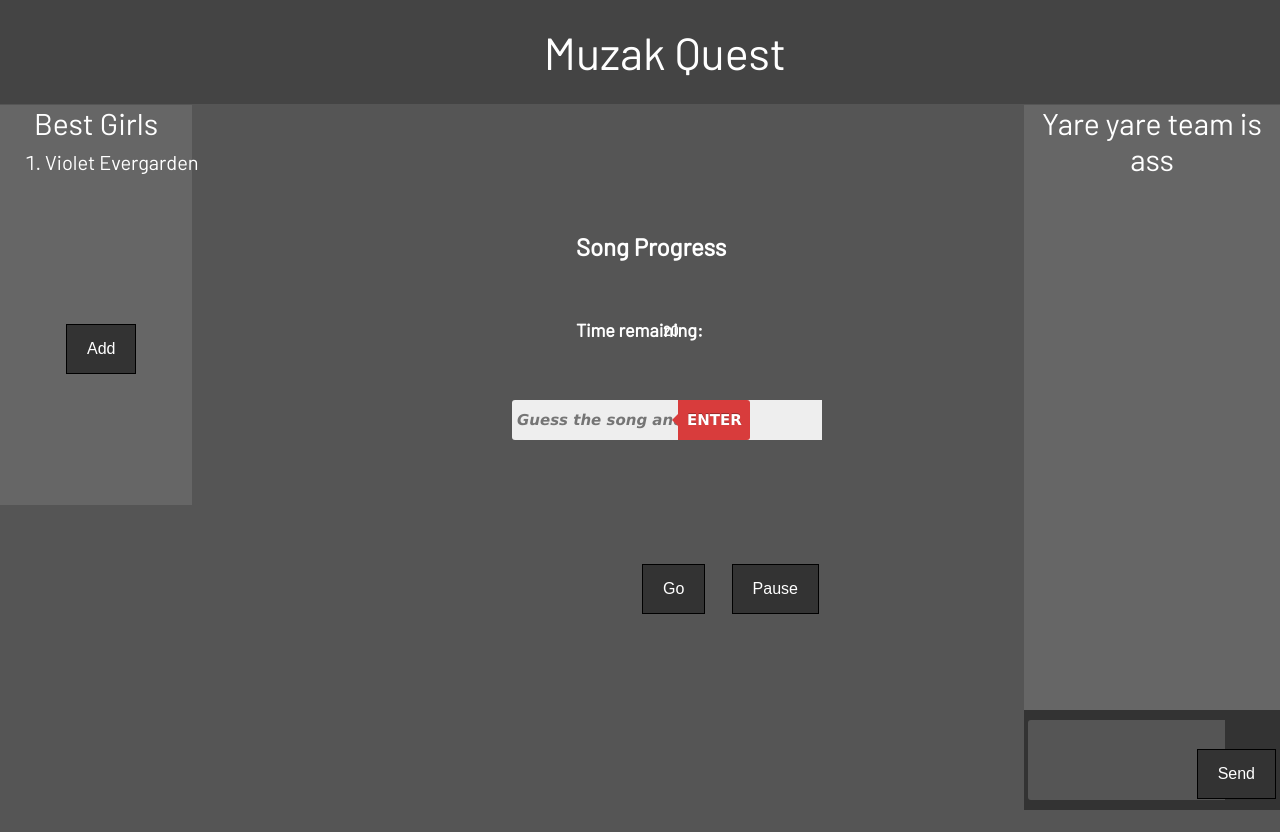
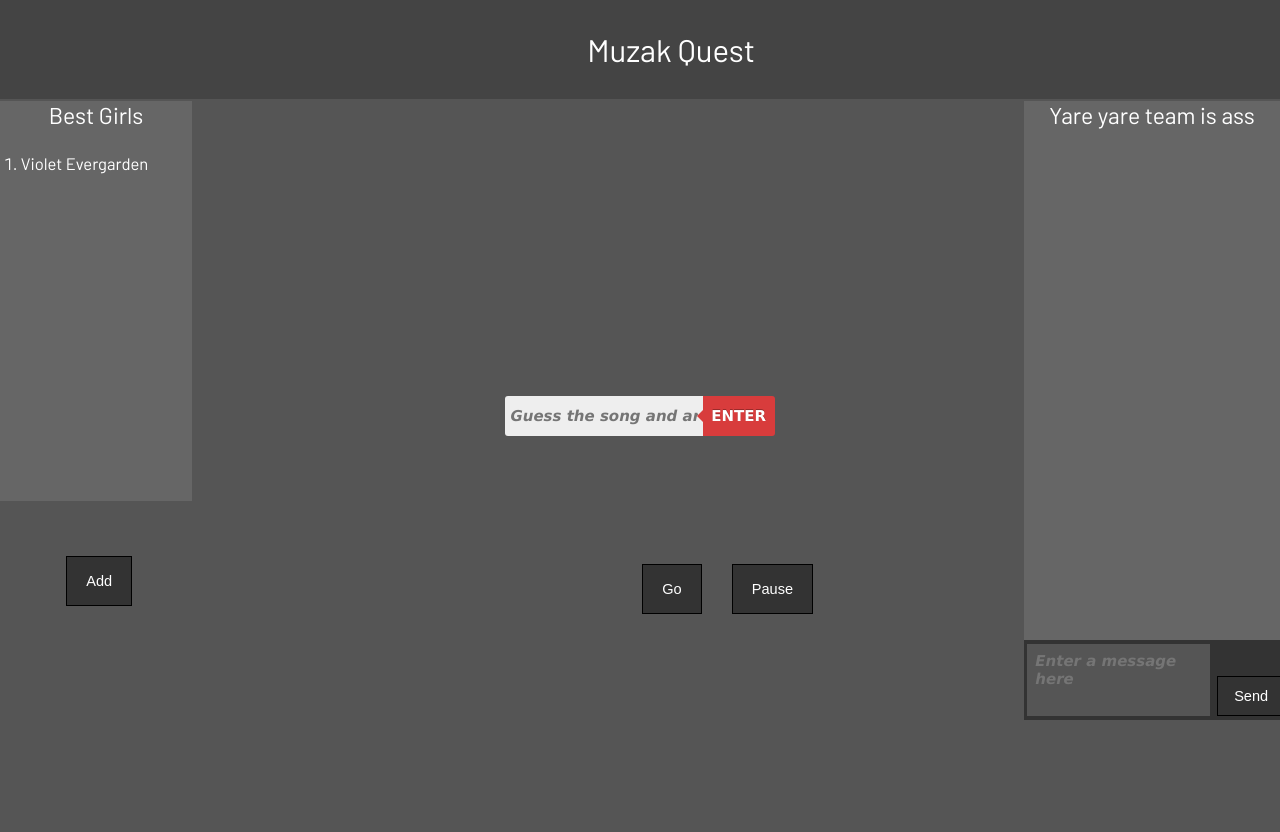
Before and after one commit to jameswzhou/musicquiz, a plain HTML site: page frontend/main.html in a window 1280 px wide. Before the commit the page ends 800 px from the top, so only its background shows below. Drawn offline with Linux system fonts and the light colour scheme.

Commit message:
updated resizing

```diff
--- /dev/null
+++ b/frontend/main.css
@@ -0,0 +1,226 @@
+header {
+    position: fixed;
+    top: 0%;
+    left: 0%;
+    width: 100%;
+    color: white;
+    font-size: calc(1.5vh + 1.5vw);
+    text-align: center;
+    background-color: #444;
+    padding: 3.9vh;
+    font-family: "Barlow", sans-serif;
+  }
+  body {
+    color: white;
+    font-size: 12px;
+    text-align: center;
+    background-color: #555;
+    padding: 1vh;
+    font-family: "Barlow", sans-serif;
+  }
+  .leaderboard{
+    position: fixed;
+    --num:calc(1.5vh + 1.5vw);
+    top: calc(var(--num) + 8.7vh);
+    left: 0;
+    width: 15%;
+    height: 50%;
+    color: white;
+    background-color: #666;
+    font-size: calc(1.1vh + 1.1vw);
+    text-align: center;
+    font-family: "Barlow", sans-serif;
+  }
+  .players{
+    flex-wrap: wrap;
+    position:fixed;
+    top: 15vh;
+    left: 0.5vh;
+  }
+  ol{
+    position: absolute;
+    top:2vh;
+    left: 1.3vw;
+    width: 12.5vw;
+    padding: 10% 0 10% 5%;
+    color: white;
+    font-size: calc(0.8vh + 0.8vw);
+    text-align: left;
+    font-family: "Barlow", sans-serif;
+  }
+
+  .button {
+    border-style: solid;
+    border-width: 1px;
+    color: white;
+    padding: 2vh 1.5vw;
+    text-align: center;
+    text-decoration: none;
+    display: inline-block;
+    font-size: calc(0.7vh + 0.7vw);
+    margin: 4px 2px;
+    cursor: pointer;
+    background-color: #333;
+  }
+  .button1{
+    position: fixed;
+    top: 70%;
+    left: 50%;
+  }
+  .button2{
+    position: fixed;
+    top: 69%;
+    left: 5%;
+  }
+  .button3{
+    position: fixed;
+    top: 70%;
+    left:57%;
+  }
+  #myProgress {
+    position:flex;
+    top: 35%;
+    left: 30%;
+    width: 40%;
+    background-color: #ddd;
+  }
+  #myBar {
+    position:fixed;
+    top: 38%;
+    left: 30%;
+    width: 0;
+    height: 10px;
+    background-color: #4CAF50;
+  }
+  .songprog{
+    position:relative;
+    top: 27%;
+    left: 45%;
+  }
+
+  .timeremain{
+
+    position:relative;
+    top: 38%;
+    left: 45%;
+  }
+
+  .timenum{
+    position:relative;
+    top: 38.5%;
+    left: 51.8%;
+  }
+  .chatarea{
+    position: fixed;
+    --num:calc(1.5vh + 1.5vw);
+    top: calc(var(--num) + 8.7vh);
+    right: 0;
+    width: 20%;
+    height: 70%;
+    color: white;
+    background-color: #666;
+    font-size: calc(1.1vh + 1.1vw);
+    text-align: center;
+    font-family: "Barlow", sans-serif;
+  }
+  .form {
+    display: flex;
+    justify-content: center;
+    align-items: center;
+    text-align: center;
+    min-height: 100vh;
+  }
+  .form input {
+    vertical-align: middle;
+    width: 15%;
+    height: 20px;
+    padding: 10px 5px;
+    float: left;
+    font: bold 15px 'lucida sans', 'trebuchet MS', 'Tahoma';
+    font-style: italic;
+    border: 0;
+    background: #EEE;
+    border-radius: 3px 0 0 3px;
+  }
+  .form input:focus {
+    outline: 0;
+    background: #fff;
+    box-shadow: 0 0 2px rgba(0,0,0,.8) inset;
+  }
+  .form label {
+    display: inline-block;
+    vertical-align: middle;
+    margin: 5px;
+  }
+  .form button {
+    overflow: visible;
+    position: relative;
+    float: right;
+    border: 0;
+    padding: 0;
+    cursor: pointer;
+    height: 40px;
+    width: 72px;
+    font: bold 15px/40px 'lucida sans', 'trebuchet MS', 'Tahoma';
+    color: white;
+    text-transform: uppercase;
+    background: #D83C3C;
+    border-radius: 0 3px 3px 0;
+    text-shadow: 0 -1px 0 rgba(0, 0, 0, .3);
+  }
+  .form button:before {
+    content: '';
+    position: absolute;
+    border-width: 8px 8px 8px 0;
+    border-style: solid solid solid none;
+    border-color: transparent #d83c3c transparent;
+    top: 12px;
+    left: -6px;
+  }
+
+  .chatbox {
+    display: flex;
+    flex-wrap: nowrap;
+    position: fixed;
+    align-items: center;
+    top: 80%;
+    right: 0;
+    width: 20%;
+    height: 10%;
+    background-color: #333;
+
+  }
+  .chatbox > textarea{
+    position: relative;
+    resize: none;
+    left: 1.3%;
+    width: 69%;
+    height: 69%;
+    padding: 1vh;
+    font: bold 15px 'lucida sans', 'trebuchet MS', 'Tahoma';
+    color:aliceblue;
+    font-style: italic;
+    text-align: left;
+    border: 0;
+    background:#555;
+  }
+
+  .chatbox button{
+    position: relative;
+    border-style: solid;
+    border-width: 1px;
+    color: white;
+    top: 20%;
+    left: 3%;
+    width: 72px;
+    height: 50%;
+    text-align: center;
+    padding: 1vh;
+    text-align: center;
+    text-decoration: none;
+    display: inline-block;
+    font-size: calc(0.7vh + 0.7vw);
+    margin: 4px 2px;
+    cursor: pointer;
+    background-color: #333;
+  }
--- a/frontend/main.html
+++ b/frontend/main.html
@@ -5,224 +5,17 @@
 <meta charset="utf-8">
 <meta name="viewport" content="width=device-width, initial-scale=1">
 <link href="https://fonts.googleapis.com/css2?family=Barlow&display=swap" rel="stylesheet">
-<style>
-header {
-  position: fixed;
-  top: 0%;
-  left: 0%;
-  width: 100%;
-  color: white;
-  font-size: 45px;
-  text-align: center;
-  background-color: #444;
-  padding: 25px;
-  font-family: "Barlow", sans-serif;
-}
-body {
-  color: white;
-  font-size: 12px;
-  text-align: center;
-  background-color: #555;
-  padding: 25px;
-  font-family: "Barlow", sans-serif;
-}
-.leaderboard{
-  position: fixed;
-  top: 105px;
-  left: 0;
-  width: 15%;
-  height: 400px;
-  color: white;
-  background-color: #666;
-  font-size: 30px;
-  text-align: center;
-  font-family: "Barlow", sans-serif;
-}
-.players{
-  position:fixed;
-  top: 130px;
-  left: 5px;
-  color: white;
-  font-size: 20px;
-  text-align: left;
-  font-family: "Barlow", sans-serif;
-}
-
-.button {
-  border-style: solid;
-  border-width: 1px;
-  color: white;
-  padding: 15px 20px;
-  text-align: center;
-  text-decoration: none;
-  display: inline-block;
-  font-size: 16px;
-  margin: 4px 2px;
-  cursor: pointer;
-  background-color: #333;
-}
-.button1{
-  position: fixed;
-  top: 70%;
-  left: 50%;
-}
-.button2{
-  position: fixed;
-  top: 40%;
-  left: 5%;
-}
-.button3{
-  position:fixed;
-  top: 70%;
-  left:57%;
-}
-#myProgress {
-  position:fixed;
-  top: 35%;
-  left: 30%;
-  width: 40%;
-  background-color: #ddd;
-}
-#myBar {
-  position:fixed;
-  top: 38%;
-  left: 30%;
-  width: 0;
-  height: 10px;
-  background-color: #4CAF50;
-}
-h1{
-  position:fixed;
-  top: 27%;
-  left: 45%;
-}
-
-h2{
-  position:fixed;
-  top: 38%;
-  left: 45%;
-}
-
-h3{
-  position:fixed;
-  top: 38.5%;
-  left: 51.8%;
-}
-.chatarea{
-  position: fixed;
-  top: 105px;
-  right: 0;
-  width: 20%;
-  height: 700px;
-  color: white;
-  background-color: #666;
-  font-size: 30px;
-  text-align: center;
-  font-family: "Barlow", sans-serif;
-}
-
-.chatbox {
-  position: fixed;
-  top: 710px;
-  right: 0;
-  width: 20%;
-  height: 100px;
-  background-color: #333;
-
-}
-form {
-  display: flex;
-  justify-content: center;
-  align-items: center;
-  text-align: center;
-  min-height: 100vh;
-}
-.form input {
-  display: inline-block;
-  position: fixed;
-  top: 50%;
-  left:40%;
-  display: flex;
-  vertical-align: middle;
-  width: 300px;
-  height: 20px;
-  padding: 10px 5px;
-  font: bold 15px 'lucida sans', 'trebuchet MS', 'Tahoma';
-  font-style: italic;
-  border: 0;
-  background: #EEE;
-  border-radius: 3px 0 0 3px;
-}
-.form input:focus {
-  outline: 0;
-  background: #fff;
-  box-shadow: 0 0 2px rgba(0,0,0,.8) inset;
-}
-.form label {
-  display: inline-block;
-  vertical-align: middle;
-  margin: 5px;
-}
-.form button {
-  overflow: visible;
-  position: fixed;
-  top: 50%;
-  left: 53%;
-  border: 0;
-  padding: 0;
-  cursor: pointer;
-  height: 40px;
-  width: 72px;
-  font: bold 15px/40px 'lucida sans', 'trebuchet MS', 'Tahoma';
-  color: white;
-  text-transform: uppercase;
-  background: #D83C3C;
-  border-radius: 0 3px 3px 0;
-  text-shadow: 0 -1px 0 rgba(0, 0, 0, .3);
-}
-.form button:before {
-  content: '';
-  position: absolute;
-  border-width: 8px 8px 8px 0;
-  border-style: solid solid solid none;
-  border-color: transparent #d83c3c transparent;
-  top: 12px;
-  left: -6px;
-}
-.chatbox textarea{
-  position: relative;
-  resize:none;
-  top: 10px;
-  right:10%;
-  width: 69%;
-  height: 60px;
-  padding: 10px 10px 10px 10px;
-  font: bold 15px 'lucida sans', 'trebuchet MS', 'Tahoma';
-  color:aliceblue;
-  font-style: italic;
-  text-align: left;
-  border: 0;
-  background:#555;
-  border-radius: 3px 0 0 3px;
-}
-
-.button4{
-  position: fixed;
-  top: 745px;
-  right:2px;
-  border-style: solid;
-  border-width: 1px;
-}
-
-</style>
+<link rel="stylesheet" href="main.css">
 </head>
 
 <body>
   <header>Muzak Quest</header>
-  <div class = "leaderboard">Best Girls</div>
+  <div class = "leaderboard">Best Girls
   <div class = "players"><ol id = "players">
       <li>Violet Evergarden</li>
-    </ol></div>
+    </ol>
+  </div>
+  </div>
   <button class= "button button2" onclick = "add()">Add </button>
   <button class= "button button1" onclick = "test();move()">Go</button>
   <button class= "button button3" onclick = "stop()">Pause</button>
@@ -234,16 +27,18 @@ form {
 
   <div id = "chatarea" class = "chatarea">Yare yare team is ass</div>
   <div id = "chatbox" class ="chatbox">
-    <textarea type = "text" id = "guessField" placeholder = "Enter a message here"> </textarea>
-    <button class ="button button4">Send </button>
+    <textarea type = "text" id = "guessField" placeholder = "Enter a message here"></textarea>
+    <button> Send </button>
   </div>
-
-  <h1>Song Progress</h1>
+<!--
+  <div class = "songprog">Song Progress</div>
   <div class="myProgress">
       <div id="myBar"></div>
   </div>
-  <h2>Time remaining:</h2>
-  <h3 id=remaining>20</h3>
+
+  <div class = "timeremain">Time remaining:</div>
+  <div  id=remaining class = "timenum">20</div>
+-->
   <script>
   var audioElement;
     function add(){
```
